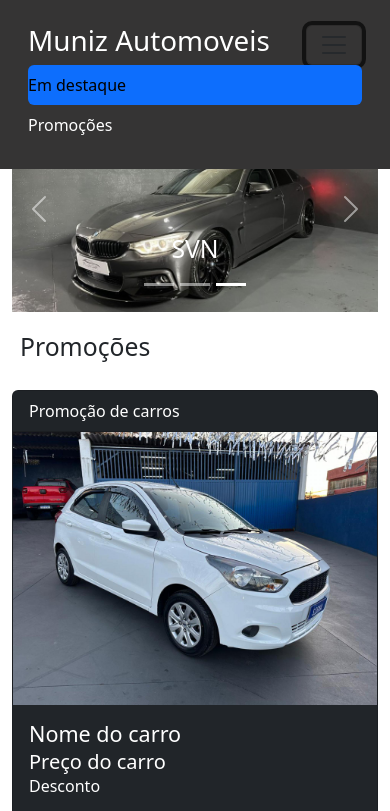
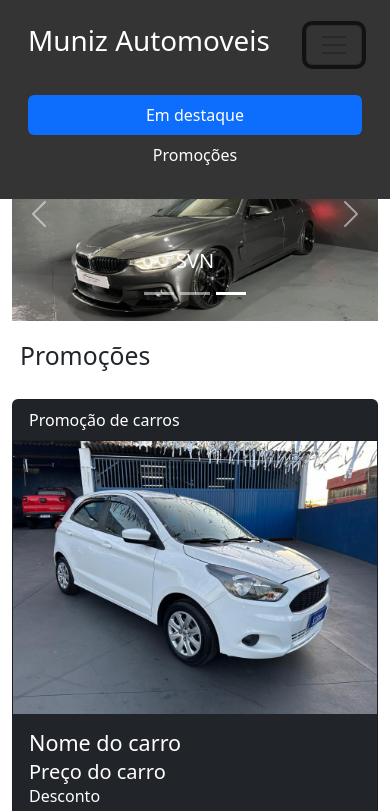
Before and after one commit to GabrielMuniz290/bootstrap-avan-ado-exercicio, a plain HTML site: page index.html in a window 390 px wide. Both pictures are taken after a click on the button 334 px from the left and 44 px from the top of the page. Shown: the top 811 px of the page. Drawn offline with Linux system fonts and the light colour scheme.

Commit message:
bootstrap-avancado-atividade1

```diff
--- a/index.html
+++ b/index.html
@@ -19,7 +19,7 @@
             <nav class="collapse navbar-collapse justify-content-end" id="menu">
                 <ul class="nav navbar-nav nav-pills">
                     <li class="nav-item">
-                        <a href="#" class="nav-link active  ">Em destaque</a>
+                        <a href="#" class="nav-link active text-white ">Em destaque</a>
                     </li>
                     <li class="nav-item">
                         <a href="#" class="nav-link ">Promoções</a>
@@ -30,10 +30,10 @@
     </div>
     </header>
 
-<div class="container">
+<div class="container ">
     <div id="carousel-exemplo" class="carousel carousel-fade slide pt-3 " data-bs-ride="carousel">
-        <div class="carousel-inner">
-
+        <div class="carousel-inner ">
+            <h2>Destaques</h2>
             <div data-bs-interval="3000" class="carousel-item active">
                 <img class="d-block w-100 " src="./images/2023-bmw-online-store-landing-page-header-mobile.webp" alt="">
                 <div class="carousel-caption">
@@ -73,11 +73,11 @@
 
 <div class="container ">
 
-    <div class="row">
+    <div class="row custom">
         <h2>Promoções</h2>
 
 
-            <div class="col-4">
+            <div class="col-12 col-md-6 col-lg-4 mb-4">
 
                 <div class="card text-bg-dark">
                 <div class="card-header">
@@ -95,7 +95,7 @@
 
 
 
-            <div class="col-4 ">
+            <div class="col-12 col-md-6 col-lg-4 mb-4 ">
 
                 <div class="card  text-bg-dark">
                     <div class="card-header">
@@ -114,7 +114,7 @@
 
 
 
-        <div class="col-4">
+        <div class="col-12 col-md-6 col-lg-4 mb-4">
 
             <div class="card text-bg-dark">
                 <div class="card-header">
--- a/main.css
+++ b/main.css
@@ -1,19 +1,17 @@
-
 
 .carousel-item img {
     max-height: 678px ;
     height: 100%;
+
 }
 header{
     background-color:#353434;
     color: #fff;
-
 }
 
 .row h2{
-padding: 20px ;
-
-border-radius: 20px;
+    padding: 20px ;
+    border-radius: 20px;
 }
 
 .navbar-nav .nav-link{
@@ -22,32 +20,39 @@
 
 .container .carousel-fade{
     margin-top:90px;
+}
 
+
+
+.nav-pills{
+    padding-top: 30px;
 }
+.carousel-inner h2{
+    padding: 20px;
+    text-align: center;
+}
+
 @media screen and (max-width: 767px){
 
-   .row{
-        display: flex;
-        flex-direction: column;
+    .carousel-item img{
+        max-height: 183px;
+        height: 100%;
+}
+    .carousel-inner h2{
+        font-size: 20px;
+        padding: 0;
+}
+.nav-pills{
+    text-align: center;
+}
 
-
-    .col-4  {
-
-        width: 100%;
-        margin-bottom: 1rem;
-    }
-}
 }
 
 @media screen and (min-width:768px ) and (max-width:1024px){
 
-    .row {
-        display: grid;
-        grid-template-columns: repeat(2,49%);
-        box-sizing: border-box;
-
+    .carousel-item img{
+        max-height: 364px;
+        height: 100%;
 
 }
-
-
 }
```
Lines whose indentation alone changed are shown as unchanged.
